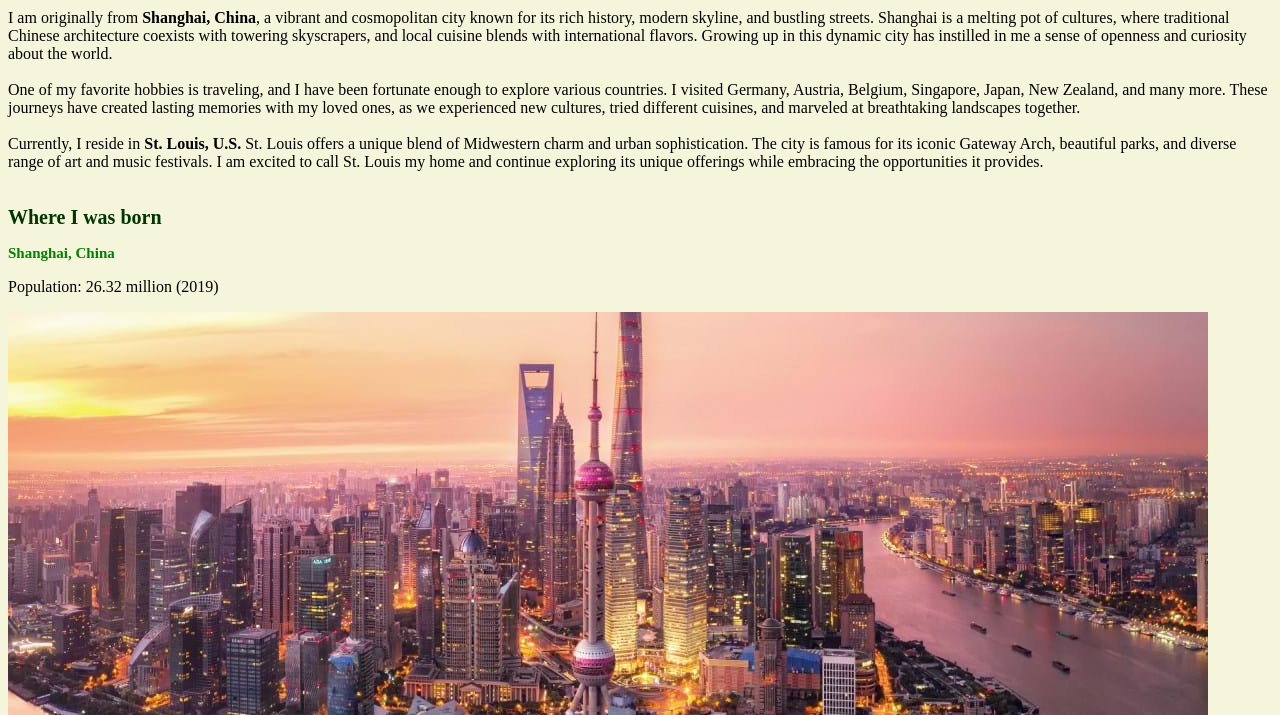
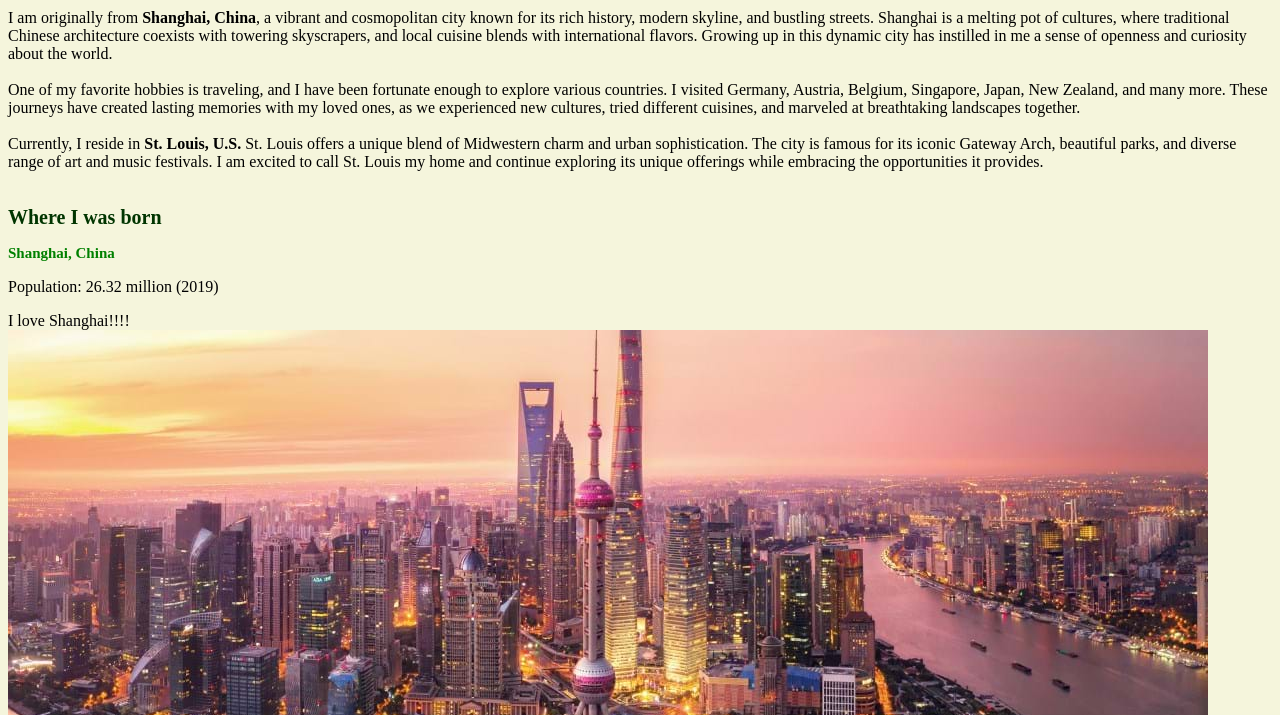
Before and after one commit to LaunchCodeAllhubs/js-assignment-4-html-me-something-Emily8183, a website: page index.html in a window 1280 px wide. Shown: the part 85-800 px from the top of the page. Drawn offline with Linux system fonts and the light colour scheme.

Commit message:
Added the comment 'I love Shanghai'

```diff
--- a/index.html
+++ b/index.html
@@ -30,6 +30,7 @@
          <h1>Where I was born</h1>
          <h2>Shanghai, China</h2>
          <p>Population: 26.32 million (2019)</p>
+         <article>I love Shanghai!!!!</article>
          <img src="./Images/shanghai.jpg" alt="Shanghai">
       </section>
 
```
